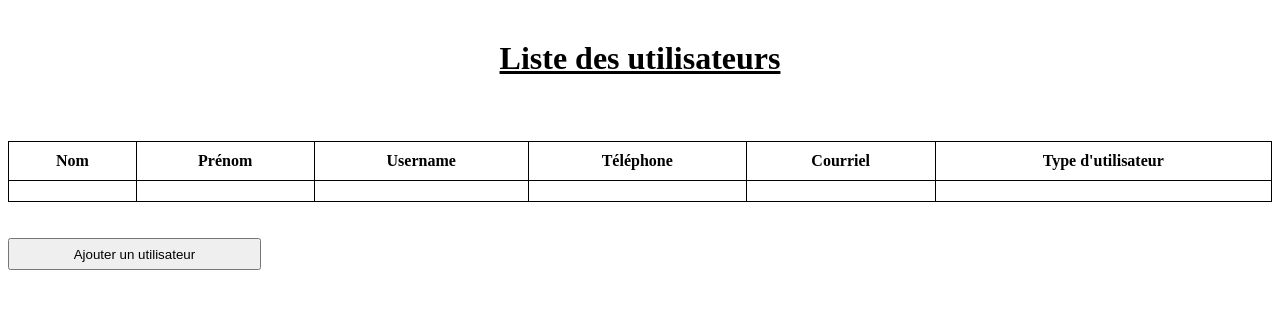
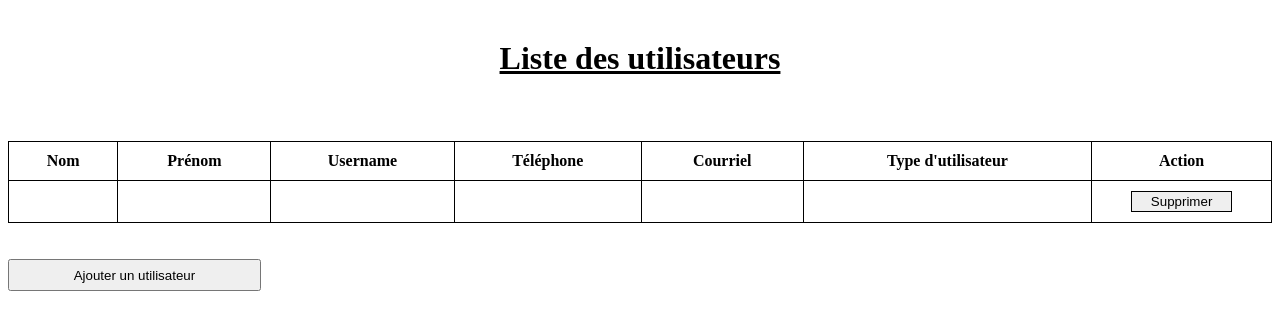
Before and after one commit to kvmelxv/582-31B-MA-TP1-Location-App, a PHP site: page /utilisateur-index.php in a window 1280 px wide. Shown: the top 330 px of the page. Run offline with PHP 8.4, Linux system fonts and the light colour scheme; tables that the repository leaves empty or names only in its code hold one stand-in row (values such as "Sample post"); data that the repository does not hold is empty.

Commit message:
suppression d'utilisateur terminer

```diff
--- a/classes/utilisateur.php
+++ b/classes/utilisateur.php
@@ -52,6 +52,17 @@ class Utilisateur extends PDO {
     }
 
 
+    public function delete($table, $value, $field = 'username'){
+
+        $sql = "DELETE FROM $table WHERE $field = :value";
+        $stmt = $this->prepare($sql);
+        $stmt->bindValue(":value", $value);
+        $stmt->execute();
+        header('location:utilisateur-index.php');
+    }
+
+
+
 }
 
 
--- a/css/style.css
+++ b/css/style.css
@@ -1,5 +1,5 @@
+@import url(utilisateur.css);
 @import url(utilis-ajout.css);
-@import url(utilisateur.css);
 
 body {
     display: flex;
--- a/css/utilisateur.css
+++ b/css/utilisateur.css
@@ -15,6 +15,22 @@ th, td{
     text-align: center;
 }
 
+.form-action {
+  width: 80%;
+  padding: 0;
+  border: none;
+}
+
+.form-action > input {
+  width: 80%;
+  margin: auto;
+  padding: 2px;
+  cursor: pointer;
+  border: 0.5px solid black;
+}
+
+
+
 button {
   width: 20%;
   padding: 0.5em;
--- a/utilisateur-index.php
+++ b/utilisateur-index.php
@@ -24,13 +24,12 @@ $client = $utilisateur->select('utilisateur', 'Nom')
             <th>Téléphone</th>
             <th>Courriel</th>
             <th>Type d'utilisateur</th>
-
+            <th>Action</th>
         </tr>
 
         <?php
         foreach($client as $row){
         ?>
-
             <tr>
                 <td><?= $row['Nom']?></a></td>
                 <td><?= $row['Prenom']?></td>
@@ -38,6 +37,12 @@ $client = $utilisateur->select('utilisateur', 'Nom')
                 <td><?= $row['Courriel']?></td>
                 <td><?= $row['Telephone']?></td>
                 <td><?= $row['Type_idType']?></td>
+                <td>
+                    <form class="form-action" action="utilisateur-supp.php" method="GET">
+                        <input type="hidden" name="username" value="<?= $row['Username'] ?>">
+                        <input type="submit" value="Supprimer">
+                    </form>
+                </td>
             </tr>
         <?php
         }
```
Also changed, not shown: classes/appartement.php (deleted, +0 -32 lines), utilisateur-supp.php (added, +15 -0 lines).
